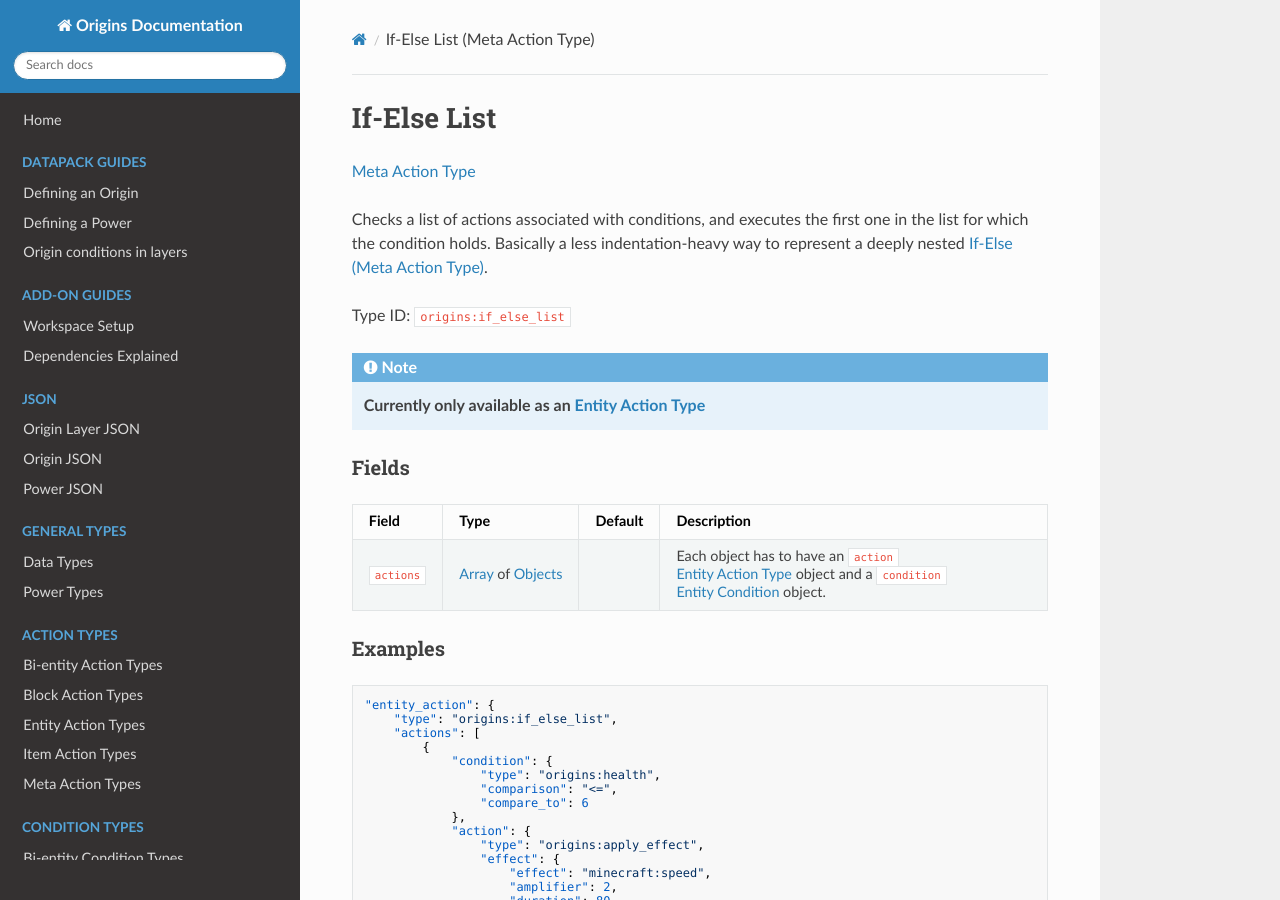
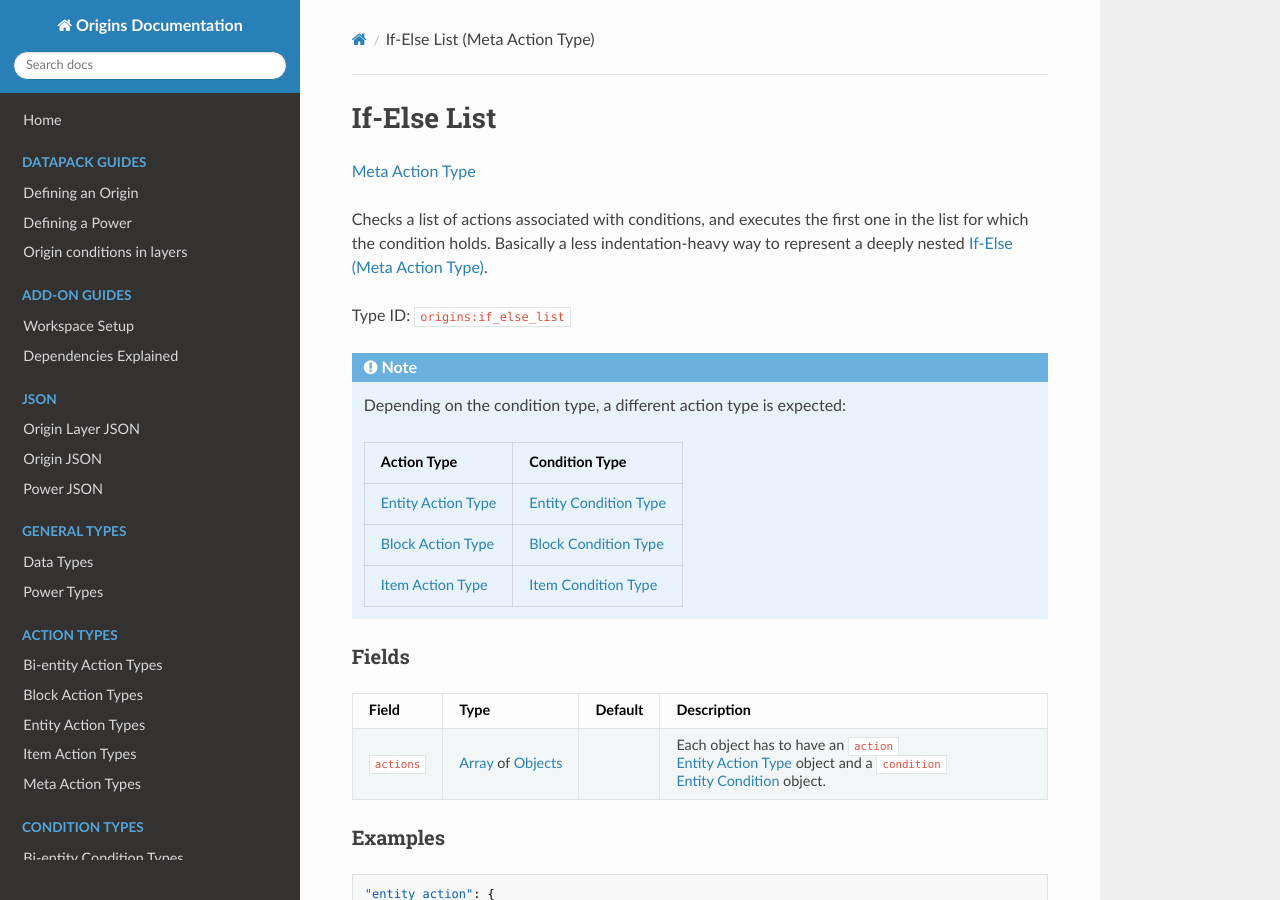
Before and after one commit to apace100/origins-docs, an MkDocs documentation site: the page built from docs/types/meta_action_types/if_else_list.md, in a window 1280 px wide and 900 px high. Built offline with MkDocs 1.6.1, drawn with Linux system fonts in a browser that asks for light colours; nearby versions of some CDN libraries.

Commit message:
Updated `if_else_list.md` (Meta Action Type)

```diff
--- a/docs/types/meta_action_types/if_else_list.md
+++ b/docs/types/meta_action_types/if_else_list.md
@@ -13,7 +13,14 @@ Type ID: `origins:if_else_list`
 
 !!! note
 
-    **Currently only available as an [Entity Action Type](../entity_action_types.md)**
+    Depending on the condition type, a different action type is expected:
+
+    Action Type | Condition Type
+    ------------|----------------
+    [Entity Action Type](../entity_action_types.md) | [Entity Condition Type](../entity_condition_types.md)
+    [Block Action Type](../block_action_types.md) | [Block Condition Type](../block_condition_types.md)
+    [Item Action Type](../item_action_types.md) | [Item Condition Type](../item_condition_types.md)
+
 
 
 ### Fields
```
